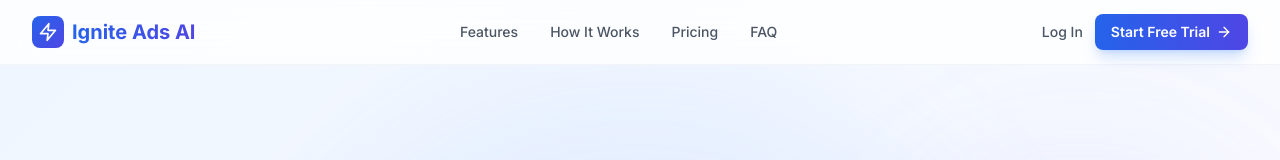
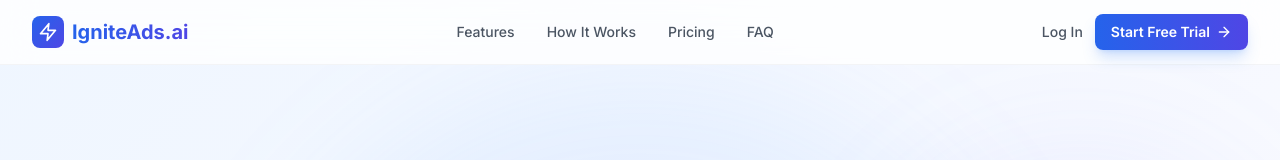
Before and after one commit to notyourbasiclocksmith/aigoogleads, a Next.js app in the folder frontend/: page /marketing in a window 1280 px wide. Shown: the top 160 px of the page. Built offline with nearby package versions, Linux system fonts and the light colour scheme.

Commit message:
rebrand: rename all references from 'Ignite Ads AI' to 'IgniteAds.ai' across entire frontend

```diff
--- a/frontend/package.json
+++ b/frontend/package.json
@@ -1,5 +1,5 @@
 {
-  "name": "ignite-ads-ai",
+  "name": "igniteads-ai",
   "version": "1.0.0",
   "private": true,
   "scripts": {
--- a/frontend/src/app/layout.tsx
+++ b/frontend/src/app/layout.tsx
@@ -5,8 +5,8 @@ import "./globals.css";
 const inter = Inter({ subsets: ["latin"] });
 
 export const metadata: Metadata = {
-  title: "Ignite Ads AI — AI Google Ads Marketing Worker",
-  description: "Multi-tenant AI-powered Google Ads campaign assistant for service SMBs",
+  title: "IgniteAds.ai — AI-Powered Google Ads Management",
+  description: "AI-powered Google Ads management platform that builds, optimizes, and manages campaigns with expert-level precision for service businesses.",
 };
 
 export default function RootLayout({ children }: { children: React.ReactNode }) {
--- a/frontend/src/app/login/page.tsx
+++ b/frontend/src/app/login/page.tsx
@@ -52,8 +52,8 @@ export default function LoginPage() {
               IA
             </div>
           </div>
-          <h1 className="text-3xl font-bold text-white">Ignite Ads AI</h1>
-          <p className="text-blue-200 mt-2">AI-Powered Google Ads Marketing Worker</p>
+          <h1 className="text-3xl font-bold text-white">IgniteAds.ai</h1>
+          <p className="text-blue-200 mt-2">AI-Powered Google Ads Management</p>
         </div>
 
         <Card>
--- a/frontend/src/app/marketing/page.tsx
+++ b/frontend/src/app/marketing/page.tsx
@@ -11,22 +11,22 @@ import {
 } from "lucide-react";
 
 export const metadata: Metadata = {
-  metadataBase: new URL("https://aigoogleads.vercel.app"),
-  title: "Ignite Ads AI — AI-Powered Google Ads Management Platform",
+  metadataBase: new URL("https://igniteads.ai"),
+  title: "IgniteAds.ai — AI-Powered Google Ads Management Platform",
   description:
-    "Stop wasting ad spend. Ignite Ads AI uses artificial intelligence to build, optimize, and manage your Google Ads campaigns with expert-level precision. Prompt-to-campaign in seconds. Built-in guardrails. 3 autonomy modes.",
+    "Stop wasting ad spend. IgniteAds.ai uses artificial intelligence to build, optimize, and manage your Google Ads campaigns with expert-level precision. Prompt-to-campaign in seconds. Built-in guardrails. 3 autonomy modes.",
   keywords:
     "AI Google Ads, Google Ads automation, AI campaign management, Google Ads AI tool, PPC automation, Google Ads optimizer, AI ad copy generator, Google Ads for small business, automated Google Ads, smart bidding AI",
-  authors: [{ name: "Ignite Ads AI" }],
-  creator: "Ignite Ads AI",
-  publisher: "Ignite Ads AI",
+  authors: [{ name: "IgniteAds.ai" }],
+  creator: "IgniteAds.ai",
+  publisher: "IgniteAds.ai",
   robots: "index, follow",
   openGraph: {
     type: "website",
     locale: "en_US",
-    url: "https://aigoogleads.vercel.app/marketing",
-    siteName: "Ignite Ads AI",
-    title: "Ignite Ads AI — AI-Powered Google Ads Management Platform",
+    url: "https://igniteads.ai/marketing",
+    siteName: "IgniteAds.ai",
+    title: "IgniteAds.ai — AI-Powered Google Ads Management Platform",
     description:
       "Stop wasting ad spend. AI builds, optimizes, and manages your Google Ads with expert-level precision. Prompt-to-campaign in seconds.",
     images: [
@@ -34,19 +34,19 @@ export const metadata: Metadata = {
         url: "/og-image.png",
         width: 1200,
         height: 630,
-        alt: "Ignite Ads AI Platform",
+        alt: "IgniteAds.ai Platform",
       },
     ],
   },
   twitter: {
     card: "summary_large_image",
-    title: "Ignite Ads AI — AI-Powered Google Ads Management",
+    title: "IgniteAds.ai — AI-Powered Google Ads Management",
     description:
       "Stop wasting ad spend. AI builds, optimizes, and manages your Google Ads with expert-level precision.",
     images: ["/og-image.png"],
   },
   alternates: {
-    canonical: "https://aigoogleads.vercel.app/marketing",
+    canonical: "https://igniteads.ai/marketing",
   },
 };
 
@@ -54,7 +54,7 @@ function JsonLd() {
   const structuredData = {
     "@context": "https://schema.org",
     "@type": "SoftwareApplication",
-    name: "Ignite Ads AI",
+    name: "IgniteAds.ai",
     applicationCategory: "BusinessApplication",
     operatingSystem: "Web",
     description:
@@ -110,7 +110,7 @@ function Nav() {
               <Zap className="w-5 h-5 text-white" />
             </div>
             <span className="text-xl font-bold bg-gradient-to-r from-blue-600 to-indigo-600 bg-clip-text text-transparent">
-              Ignite Ads AI
+              IgniteAds.ai
             </span>
           </div>
           <div className="hidden md:flex items-center gap-8 text-sm font-medium text-gray-600">
@@ -269,7 +269,7 @@ function ProblemSolution() {
             <div className="absolute -inset-4 bg-gradient-to-r from-blue-500/10 to-indigo-500/10 rounded-3xl blur-2xl" />
             <div className="relative bg-gradient-to-br from-blue-600 to-indigo-700 rounded-2xl p-8 sm:p-10 text-white">
               <div className="inline-flex items-center gap-2 px-3 py-1 rounded-full bg-white/15 text-sm font-medium mb-6">
-                <Sparkles className="w-4 h-4" /> The Ignite Ads AI Solution
+                <Sparkles className="w-4 h-4" /> The IgniteAds.ai Solution
               </div>
               <h3 className="text-2xl sm:text-3xl font-bold leading-tight">
                 AI That Manages Your Ads Like an Expert — 24/7
@@ -729,7 +729,7 @@ function Integrations() {
 function FAQ() {
   const faqs = [
     {
-      q: "Do I need Google Ads experience to use Ignite Ads AI?",
+      q: "Do I need Google Ads experience to use IgniteAds.ai?",
       a: "Not at all. Our AI handles the complexity. Just describe what you want in plain English — like \"Launch a campaign for emergency plumbing in Houston\" — and our 10-step AI pipeline builds an expert-level campaign for you.",
     },
     {
@@ -738,7 +738,7 @@ function FAQ() {
     },
     {
       q: "How is this different from Google's Smart Campaigns?",
-      a: "Google's Smart Campaigns give you almost zero control and transparency. Ignite Ads AI gives you expert-level campaign structure (SKAGs, themed ad groups), psychology-driven ad copy, competitive intelligence, three autonomy modes, and full visibility into every decision the AI makes.",
+      a: "Google's Smart Campaigns give you almost zero control and transparency. IgniteAds.ai gives you expert-level campaign structure (SKAGs, themed ad groups), psychology-driven ad copy, competitive intelligence, three autonomy modes, and full visibility into every decision the AI makes.",
     },
     {
       q: "Can I use this for my agency with multiple clients?",
@@ -882,7 +882,7 @@ function RealResults() {
             Real Results From <span className="text-blue-600">AI Optimization</span>
           </h2>
           <p className="mt-4 text-lg text-gray-600">
-            See how service businesses transformed their Google Ads performance with Ignite Ads AI.
+            See how service businesses transformed their Google Ads performance with IgniteAds.ai.
           </p>
         </div>
         <div className="grid grid-cols-1 md:grid-cols-3 gap-8">
@@ -956,7 +956,7 @@ function WhyDifferent() {
       <div className="max-w-7xl mx-auto px-4 sm:px-6 lg:px-8">
         <div className="text-center max-w-3xl mx-auto mb-16">
           <h2 className="text-3xl sm:text-4xl font-extrabold text-gray-900">
-            Why Ignite Ads AI Is <span className="text-blue-600">Different</span>
+            Why IgniteAds.ai Is <span className="text-blue-600">Different</span>
           </h2>
           <p className="mt-4 text-lg text-gray-600">
             Most &ldquo;AI&rdquo; tools are just rule engines with a chatbot. We built a real AI strategist.
@@ -978,7 +978,7 @@ function WhyDifferent() {
           </div>
           <div className="bg-gradient-to-br from-blue-50 to-indigo-50 rounded-2xl p-8 border-2 border-blue-200 relative">
             <div className="absolute -top-3 left-6 px-3 py-1 rounded-full bg-blue-600 text-white text-xs font-bold">
-              Ignite Ads AI
+              IgniteAds.ai
             </div>
             <h3 className="text-lg font-bold text-blue-700 mb-6 flex items-center gap-2">
               <CheckCircle2 className="w-5 h-5 text-blue-600" /> Our Platform
@@ -1349,7 +1349,7 @@ function ReplaceAgency() {
             <div className="absolute -top-3 left-1/2 -translate-x-1/2 px-4 py-1 rounded-full bg-yellow-400 text-gray-900 text-xs font-bold">
               10x Better Value
             </div>
-            <h3 className="text-xl font-bold text-gray-900 mb-6">Ignite Ads AI</h3>
+            <h3 className="text-xl font-bold text-gray-900 mb-6">IgniteAds.ai</h3>
             <ul className="space-y-4">
               {[
                 { label: "Monthly cost", value: "$49 – $499", highlight: true },
@@ -1424,7 +1424,7 @@ function Footer() {
               <div className="w-8 h-8 rounded-lg bg-gradient-to-br from-blue-600 to-indigo-600 flex items-center justify-center">
                 <Zap className="w-5 h-5 text-white" />
               </div>
-              <span className="text-lg font-bold text-white">Ignite Ads AI</span>
+              <span className="text-lg font-bold text-white">IgniteAds.ai</span>
             </div>
             <p className="text-sm leading-relaxed">
               AI-powered Google Ads management for service businesses and agencies.
@@ -1456,7 +1456,7 @@ function Footer() {
           </div>
         </div>
         <div className="mt-12 pt-8 border-t border-gray-800 flex flex-col sm:flex-row items-center justify-between gap-4 text-sm">
-          <p>&copy; {new Date().getFullYear()} Ignite Ads AI. All rights reserved.</p>
+          <p>&copy; {new Date().getFullYear()} IgniteAds.ai. All rights reserved.</p>
           <p>Built with AI for businesses that demand results.</p>
         </div>
       </div>
--- a/frontend/src/app/onboarding/page.tsx
+++ b/frontend/src/app/onboarding/page.tsx
@@ -187,7 +187,7 @@ function OnboardingContent() {
               <Sparkles className="w-5 h-5 text-white" />
             </div>
             <div>
-              <h1 className="text-lg font-bold text-white">Ignite Ads AI</h1>
+              <h1 className="text-lg font-bold text-white">IgniteAds.ai</h1>
               <p className="text-xs text-slate-400">Intelligent Ad Management</p>
             </div>
           </div>
@@ -250,7 +250,7 @@ function OnboardingContent() {
             <div className="w-8 h-8 rounded-lg bg-gradient-to-br from-blue-500 to-indigo-600 flex items-center justify-center">
               <Sparkles className="w-4 h-4 text-white" />
             </div>
-            <span className="text-sm font-bold text-white">Ignite Ads AI</span>
+            <span className="text-sm font-bold text-white">IgniteAds.ai</span>
           </div>
           <span className="text-xs text-slate-400">Step {step + 1}/{steps.length}</span>
         </div>
@@ -531,7 +531,7 @@ function OnboardingContent() {
                   <div className="p-4 rounded-xl bg-pink-500/5 border border-pink-500/20">
                     <p className="text-sm text-pink-300 flex items-center gap-2">
                       <Brain className="w-4 h-4" />
-                      Choose how much control Ignite AI has over your campaigns. You can change this anytime.
+                      Choose how much control IgniteAds.ai has over your campaigns. You can change this anytime.
                     </p>
                   </div>
 
--- a/frontend/src/components/layout/sidebar.tsx
+++ b/frontend/src/components/layout/sidebar.tsx
@@ -46,7 +46,7 @@ export function Sidebar() {
             IA
           </div>
           <div>
-            <div className="font-bold text-lg leading-tight">Ignite Ads</div>
+            <div className="font-bold text-lg leading-tight">IgniteAds.ai</div>
             <div className="text-xs text-slate-400">AI CMO Platform</div>
           </div>
         </Link>
```
